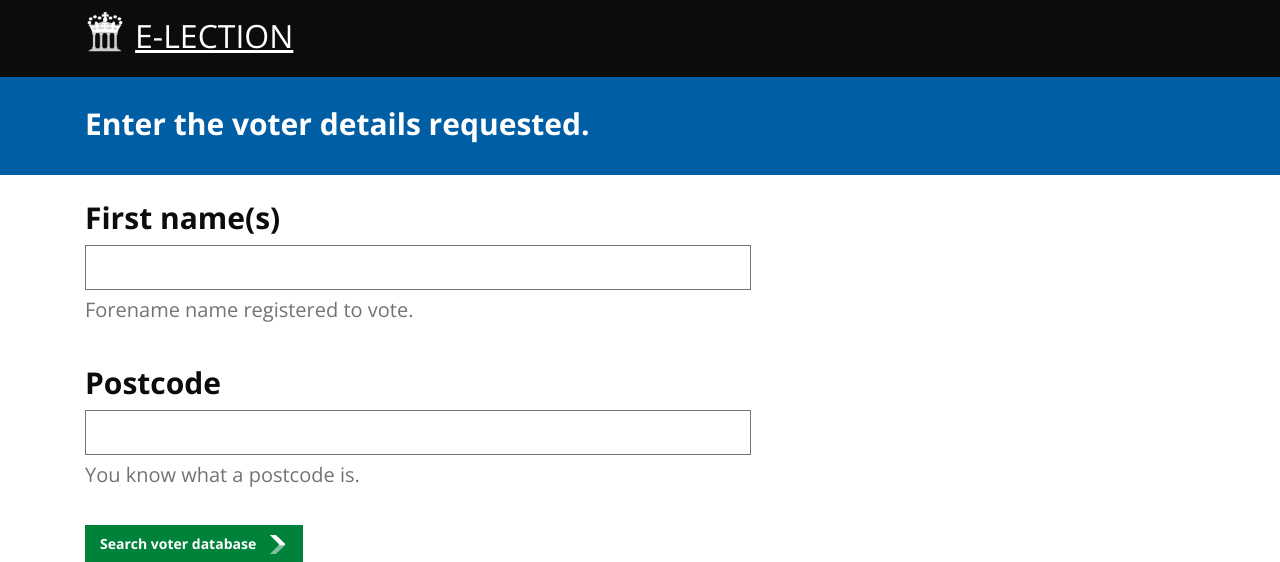
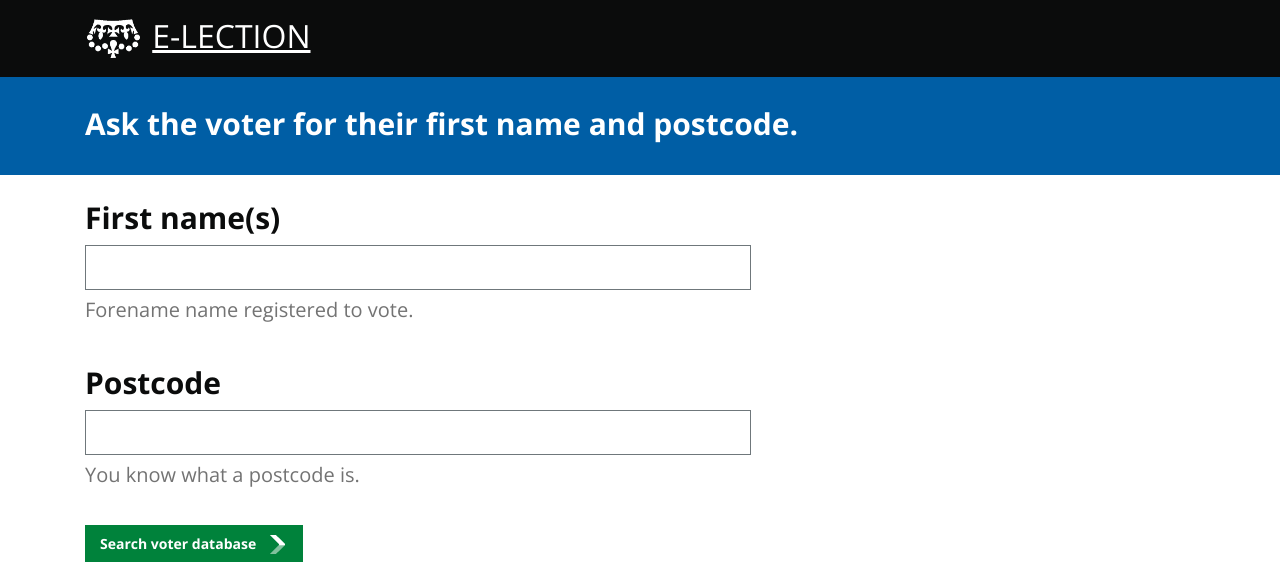
Before and after one commit to E-lection/Station, a Flask app: page / in a window 1280 px wide. Shown: the top 562 px of the page. Run offline with Flask 2, Linux system fonts and the light colour scheme; the visitor is signed in with stand-in values (Sample User, id 1); some libraries are stand-ins or nearby versions.

Commit message:
Put in logo and changed the text back to what it was before (Ask the voter for their name and postcode).

```diff
--- a/templates/base.html
+++ b/templates/base.html
@@ -16,8 +16,7 @@
       <div class="content">
         <div class="container navbar-wrapper">
           <div class="navbar-header">
-            <img class="navbar-logo" style="max-width:100px; margin-top: -7px;"
-                         src="/static/img/crownacrop.png">
+            <img class="navbar-logo" src="/static/img/crown.png">
             <a href="/" class="navbar-brand" id="logo"> E-LECTION
 
             </a>
--- a/templates/station.html
+++ b/templates/station.html
@@ -7,7 +7,7 @@
 
 {% block content %}
   {{ super() }}
-  Enter the voter details requested.
+  Ask the voter for their first name and postcode.
 {% endblock %}
 
 {% block body %}
```
